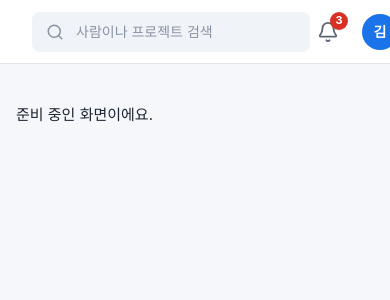
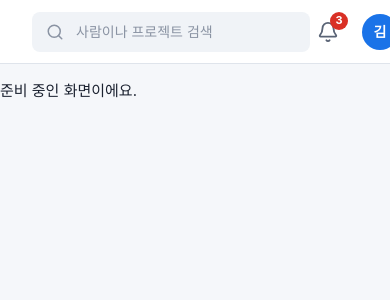
Before and after one commit to seonyoung05/gopick-web, a React (Vite) app: page /saved in a window 390 px wide. Shown: the top 300 px of the page. Built offline with nearby package versions, Linux system fonts and the light colour scheme; a web font is replaced by a local one.

Commit message:
AppLayout 본문 padding 제거 (각 화면이 자체 여백을 가져 이중으로 적용되던 문제)

```diff
--- a/src/components/layout/AppLayout/AppLayout.module.css
+++ b/src/components/layout/AppLayout/AppLayout.module.css
@@ -11,18 +11,14 @@
   flex-direction: column;
 }
 
+/* 본문 여백은 각 화면(.page)이 직접 가져요. 여기서 padding을 주면 이중으로 들어가요. */
 .content {
   width: 100%;
   max-width: 1192px;
-  padding: var(--space-32);
 }
 
 @media (max-width: 900px) {
   .layout > aside {
     display: none;
   }
-
-  .content {
-    padding: var(--space-24) var(--space-16);
-  }
 }
```
